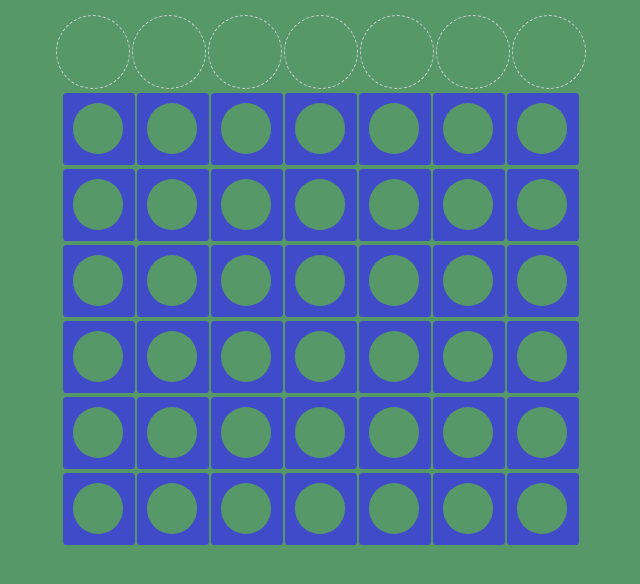
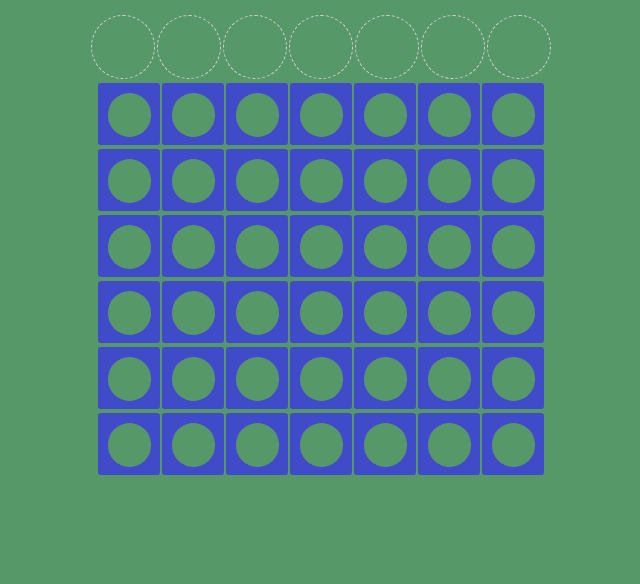
Before and after one commit to sweetreprise/connect_four, a plain HTML site: page index.html in a window 1280 px wide. Shown: the part 98-682 px from the top of the page, without its empty margins (319-959 px from the left). Drawn offline with Linux system fonts and the light colour scheme.

Commit message:
Update connect4.css

```diff
--- a/connect4.css
+++ b/connect4.css
@@ -46,8 +46,8 @@ h1 {
 
 #board td {
   background-color: hsl(235, 56%, 52%);
-  width: 70px;
-  height: 70px;
+  width: 60px;
+  height: 60px;
   border-radius: 5%;
   position: relative;
 }
```
